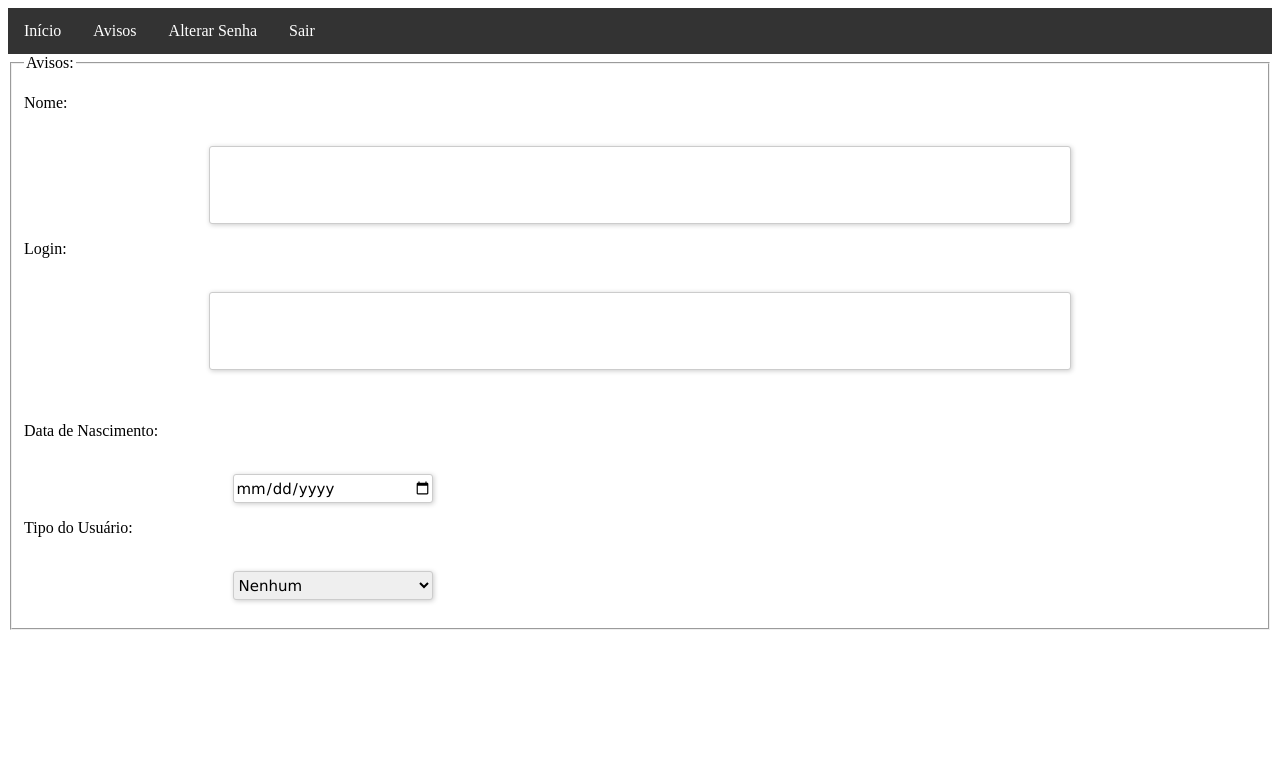
After one commit to Igorolivei/APP-EJNS, a PHP site: page /avisos.html in a window 1280 px wide. The commit adds this page. Shown: the top 783 px of the page. Run offline with PHP 8.4, Linux system fonts and the light colour scheme.

Commit message:
Criação de telas de listagem e cadastro de avisos, alteração de estrutura de tabelas e SQL's do control

```diff
--- /dev/null
+++ b/www/avisos.html
@@ -0,0 +1,73 @@
+<html>
+<meta http-equiv="Content-Type" content="text/html; charset=UTF-8" />
+  <link rel="stylesheet" type="text/css" href="css/style.css" />
+  <script src="js/sessionCookie.js" type="text/javascript"></script>
+  <script src="js/js_utils.js" type="text/javascript"></script>
+  <body>
+  	<ul>
+	  <li><a class="active" href="seleciona_tela.html">Início</a></li>
+	  <li><a href="avisos.html">Avisos</a></li>
+	  <li><a href="alterar_senha.html">Alterar Senha</a></li>
+	  <li><a onclick="js_sair();">Sair</a></li>
+	</ul>
+	<form id="altera_senha" onsubmit="return false;">
+		<div id="campos_senha">
+			<fieldset>
+			<legend>Avisos:</legend>
+				<p>Nome:</p><br>
+				<input type="text" id="nome_usuario" /><br>
+				<p>Login:</p><br>
+				<input type="text" id="login" onkeyup="validarLogin();" /><br>
+	    		<p id="erro_login" style="display: none" class="erro">Login já em uso</p><br>
+	    		<p id="correto_login" style="display: none" class="correto">Login disponível</p><br>
+	    		<p>Data de Nascimento:</p><br>
+	    		<input type="date" id="data_nasc" onfocus="this.value='';" onchange="if (this.value == '') { this.value = dateToBR(getToday()); } "><br>
+				<p>Tipo do Usuário:</p><br>
+				<select id="tipo_usuario">
+					<option value="Nenhum">Nenhum</option>
+				</select><br><br>
+			</fieldset>
+		</div>
+	</form>
+  </body>
+</html>
+<script type="text/javascript">
+	window.onload = function () {
+		listaAvisos();
+	}
+
+	function listaAvisos() {
+
+	}
+
+	function retornaAvisos() {
+
+	}
+
+	function criaAviso(sTitulo, sConteudo, sAutor, sData) {
+
+		var div_aviso    = document.createElement("div");
+
+	    var titulo       = document.createElement("h1");
+	    var titulo_texto = document.createTextNode(sData+' - '+sTitulo);
+	    titulo.appendChild(titulo_texto);
+	    div_aviso.appendChild(titulo);
+
+	    var conteudo       = document.createElement("p");
+	    var conteudo_texto = document.createTextNode(sConteudo);
+	    conteudo.appendChild(conteudo_texto);
+	    div_aviso.appendChild(conteudo);
+
+		var autor       = document.createElement("p");
+	    var autor_texto = document.createTextNode(sAutor);
+	    autor.appendChild(autor_texto);
+	    var align_autor = document.createAttribute("style");
+	    align_autor     = "text-align: right;";
+	    autor.setAttributeNode(align_autor);
+	    div_aviso.appendChild(autor);
+
+	    var myElement = document.getElementById(element);
+	    document.body.appendChild(div_aviso);
+	}
+
+</script>
--- a/www/css/style.css
+++ b/www/css/style.css
@@ -81,26 +81,24 @@ input[type='text']:hover, input[type='password']:hover
 /* CSS for textarea */
 textarea
 {
-	width: 200px;
-	height: 90px;
+	width: 70%;
+	height: 50%;
 	border-radius: 3px;
 	border: 1px solid #CCC;
-	padding: 8px;
 	margin-left: 15%;
 	font-weight: 200;
-	font-size: 15px;
+	font-size: 25px;
 	font-family: Verdana;
 	box-shadow: 1px 1px 5px #CCC;
 }
 textarea:hover
 {
-	width: 200px;
-	height: 90px;
+	width: 70%;
+	height: 50%;
 	border-radius: 3px;
 	border: 1px solid #aaa;
-	padding: 8px;
 	font-weight: 200;
-	font-size: 15px;
+	font-size: 25px;
 	font-family: Verdana;
 	box-shadow: 1px 1px 5px #CCC;
 }
--- a/www/home_lider.html
+++ b/www/home_lider.html
@@ -67,6 +67,7 @@
 	<ul>
 	  <li><a href="novo_usuario.html">Novo Usuário</a></li>
 	  <li><a href="alterar_vice.html">Alterar Vice</a></li>
+	  <li><a href="cadastro_aviso.html">Cadastrar Aviso</a></li>
 	</ul>
   </body>
 </html>
--- a/www/php/control.php
+++ b/www/php/control.php
@@ -429,6 +429,7 @@ switch ($oParams->method) {
 						a.titulo,
 						a.texto,
 						a.id_usuario,
+						a.data,
 						u.nome
 					   FROM aviso a
 					   	INNER JOIN usuario u ON u.id_usuario = a.id_usuario
@@ -446,6 +447,7 @@ switch ($oParams->method) {
 						a.titulo,
 						a.texto,
 						a.id_usuario,
+						a.data,
 						u.nome
 					   FROM aviso a
 					   	INNER JOIN usuario u ON u.id_usuario = a.id_usuario
@@ -477,14 +479,16 @@ switch ($oParams->method) {
 
 		$titulo  = $oParams->titulo;
 		$texto   = $oParams->conteudo;
+		$data    = $oParams->data;
 		$usuario = $oParams->id_usuario;
 		$equipe  = $oParams->id_equipe;
 
-		$sql = "INSERT INTO aviso (titulo, texto, id_usuario, id_equipe, ativo) VALUES (:ti, :te, :u, :e, 1)";
+		$sql = "INSERT INTO aviso (titulo, texto, data, id_usuario, id_equipe, ativo) VALUES (:ti, :te, :d, :u, :e, 1)";
 
 		$salvaAviso = $pdo->prepare($sql);
 		$salvaAviso->bindParam(':ti', $titulo);
 		$salvaAviso->bindParam(':te', $texto);
+		$salvaAviso->bindParam(':d' , $data);
 		$salvaAviso->bindParam(':u' , $usuario);
 		$salvaAviso->bindParam(':e' , $equipe);
 		$statusAviso = $salvaAviso->execute();
```
Also changed, not shown: database/create_db_mysql.sql (+9 -4 lines), www/cadastro_aviso.html (added, +26 -0 lines).
